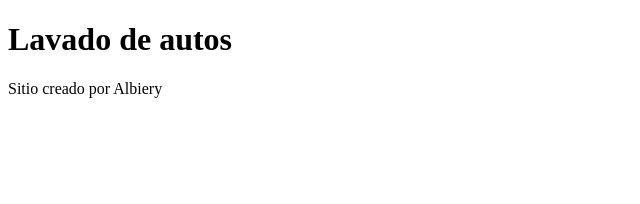
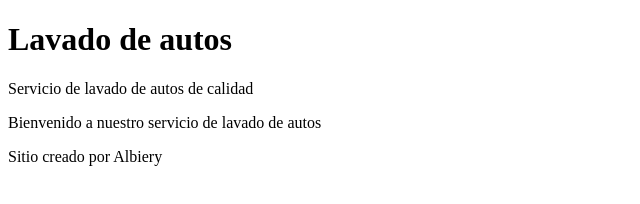
Before and after one commit to Albiery03/PrograTercera, a plain HTML site: page index.html in a window 1280 px wide. Shown: the whole page, without its empty margins (0-640 px from the left). Drawn offline with Linux system fonts and the light colour scheme.

Commit message:
Estructura

```diff
--- a/index.html
+++ b/index.html
@@ -7,6 +7,8 @@
 </head>
 <body>
     <h1>Lavado de autos</h1>
+    <p>Servicio de lavado de autos de calidad</p>
+    <p>Bienvenido a nuestro servicio de lavado de autos</p>
     <p>Sitio creado por Albiery</p>
 </body>
 </html>
```
